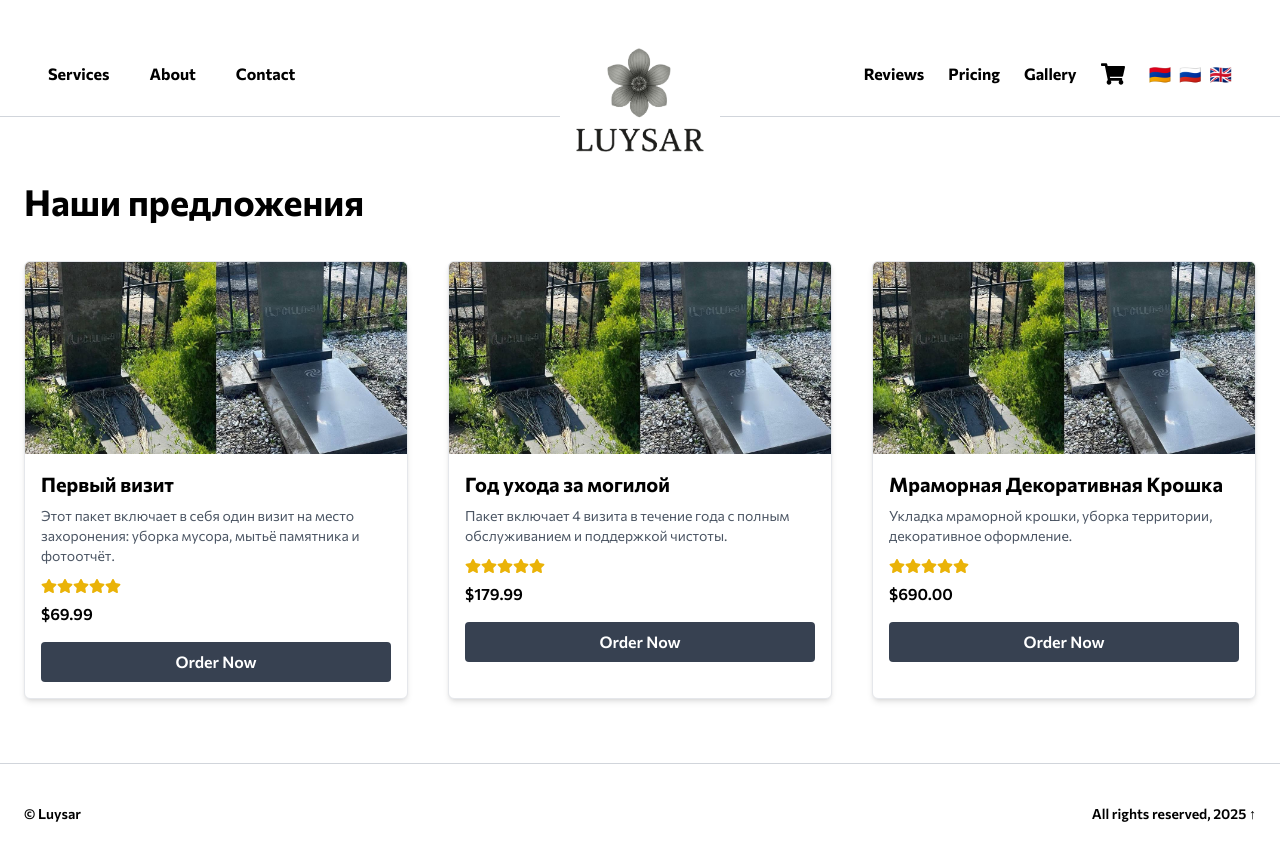
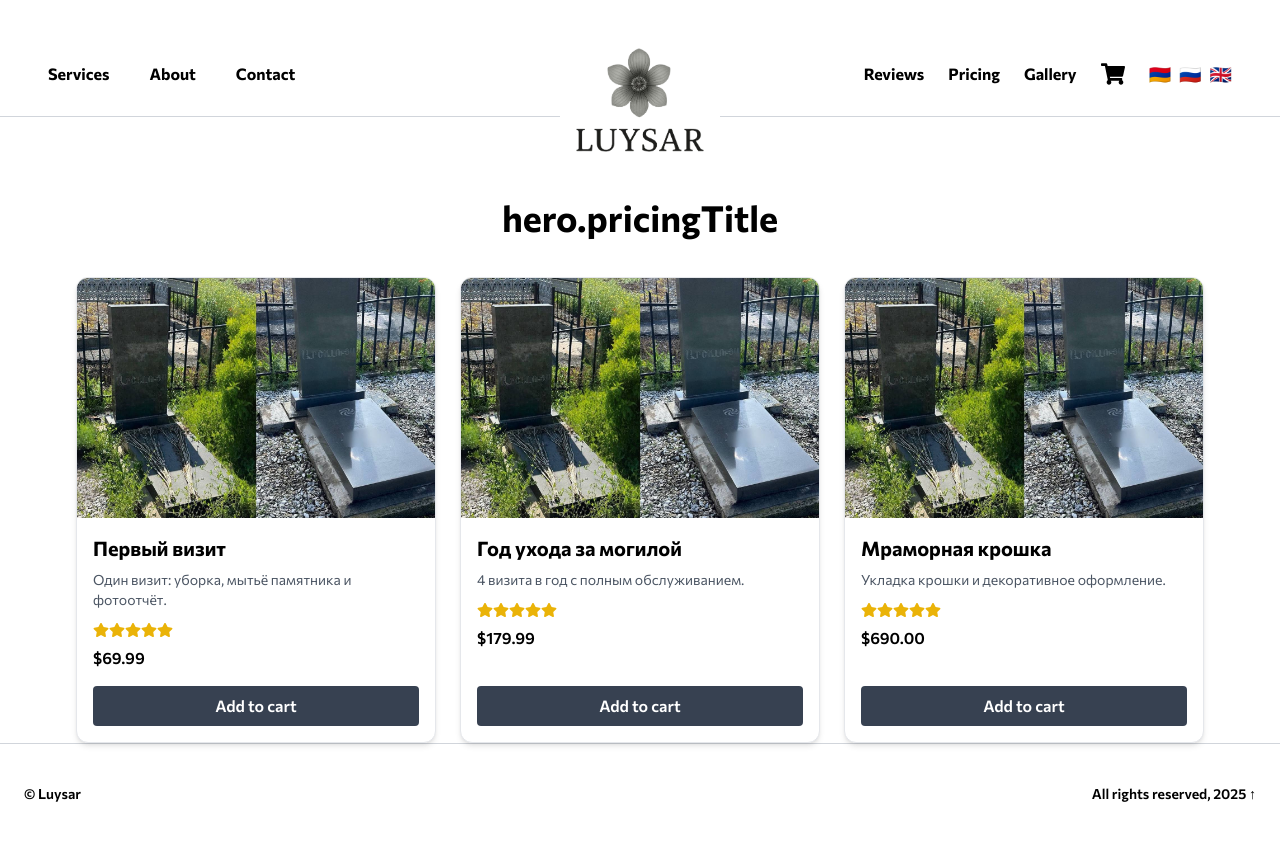
Before and after one commit to GorSoghomonian/Luysar_latest, a React (Vite) app: page /pricing in a window 1280 px wide. Shown: the top 860 px of the page. Built offline with nearby package versions, Linux system fonts and the light colour scheme.

Commit message:
добавил крточки на основную страницу и обновил фото крошки

```diff
--- a/index.html
+++ b/index.html
@@ -1,6 +1,15 @@
 <!DOCTYPE html>
 <html lang="en">
   <head>
+    <!-- Google tag (gtag.js) -->
+<script async src="https://www.googletagmanager.com/gtag/js?id=G-316BNVTQVT"></script>
+<script>
+  window.dataLayer = window.dataLayer || [];
+  function gtag(){dataLayer.push(arguments);}
+  gtag('js', new Date());
+
+  gtag('config', 'G-316BNVTQVT');
+</script>
     <meta charset="UTF-8" />
     <link rel="icon" href="/favicon.ico" type="image/x-icon" />
     <meta name="viewport" content="width=device-width, initial-scale=1.0" />
@@ -14,15 +23,6 @@
         "logo": "https://www.luysar.com/logo512_google_serp.png"
       }
       </script>
-<!-- Google tag (gtag.js) -->
-<script async src="https://www.googletagmanager.com/gtag/js?id=G-316BNVTQVT"></script>
-<script>
-  window.dataLayer = window.dataLayer || [];
-  function gtag(){dataLayer.push(arguments);}
-  gtag('js', new Date());
-
-  gtag('config', 'G-316BNVTQVT');
-</script>
   </head>
   <body>
     <div id="root"></div>
--- a/src/components/difference/GallerySection.jsx
+++ b/src/components/difference/GallerySection.jsx
@@ -26,7 +26,7 @@ export default function GallerySection() {
           className="w-full h-[32rem] md:col-span-2 rounded-2xl shadow-md object-cover"
         />
         <img
-          src="/gallery4.jpg"
+          src="/kroshka.jpeg"
           alt="Before and After 4"
           className="w-full h-[32rem] md:col-span-3 rounded-2xl shadow-md object-cover"
         />
--- a/src/components/main/HeroSection.jsx
+++ b/src/components/main/HeroSection.jsx
@@ -1,11 +1,15 @@
 import React from 'react';
 import { useTranslation } from 'react-i18next';
+import PricingPage from '../../routes/Pricing';
+import ServiceBlock2 from '../cards/ServiceBlock2';
+import Services from '../../routes/Services';
 
 export default function HeroSection() {
   const { t } = useTranslation();
 
   return (
     <section className="text-center py-28 px-4 font-sans mt-10">
+      <div className='pb-10'>
       <h1 className="text-4xl md:text-5xl font-extrabold mb-6 text-black">
         {t('hero.title')}
       </h1>
@@ -15,9 +19,11 @@ export default function HeroSection() {
       >
         {t('hero.description')}
       </p>
-      <button className="bg-gray-700 text-white font-bold py-5 px-16 rounded-full hover:bg-gray-800 transition mt-2">
+      <button className="bg-gray-700 text-white font-bold py-5 px-16 rounded-full hover:bg-gray-800 transition mt-2 ">
         {t('hero.button')}
       </button>
+      </div>
+      < Services limit={3}/>
     </section>
   );
 }
--- a/src/routes/Pricing.jsx
+++ b/src/routes/Pricing.jsx
@@ -1,48 +1,86 @@
-import React from 'react';
+import React, { useState } from 'react';
 import { FaStar } from 'react-icons/fa';
+import { useCart } from '../context/CartContext';
+import { useTranslation } from 'react-i18next';
 
 export default function PricingPage() {
+  const { addToCart } = useCart();
+  const { t } = useTranslation();
+  const [showNotification, setShowNotification] = useState(false);
+
+  const handleAddToCart = (key, card) => {
+    addToCart({
+      key,
+      price: card.price,
+      image: card.image,
+    });
+    setShowNotification(true);
+    setTimeout(() => setShowNotification(false), 2000);
+  };
+
   const cards = [
     {
+      key: 'firstVisit',
       title: 'Первый визит',
-      description: 'Этот пакет включает в себя один визит на место захоронения: уборка мусора, мытьё памятника и фотоотчёт.',
+      description: 'Один визит: уборка, мытьё памятника и фотоотчёт.',
       price: '69.99',
       image: '/gallery2.jpg',
     },
     {
+      key: 'yearCare',
       title: 'Год ухода за могилой',
-      description: 'Пакет включает 4 визита в течение года с полным обслуживанием и поддержкой чистоты.',
+      description: '4 визита в год с полным обслуживанием.',
       price: '179.99',
       image: '/gallery2.jpg',
     },
     {
-      title: 'Мраморная Декоративная Крошка',
-      description: 'Укладка мраморной крошки, уборка территории, декоративное оформление.',
+      key: 'marbleGravel',
+      title: 'Мраморная крошка',
+      description: 'Укладка крошки и декоративное оформление.',
       price: '690.00',
       image: '/gallery2.jpg',
     },
   ];
 
   return (
-    <div className="py-16 px-6 max-w-7xl mx-auto font-sans">
-      <h1 className="text-3xl md:text-4xl font-bold mb-10">Наши предложения</h1>
-      <div className="grid grid-cols-1 sm:grid-cols-2 lg:grid-cols-3 gap-10">
-        {cards.map((card, index) => (
-          <div key={index} className="border rounded-md shadow-md overflow-hidden bg-white">
-            <img
-              src={card.image}
-              alt={card.title}
-              className="w-full h-48 object-cover"
-            />
-            <div className="p-4">
-              <h3 className="text-xl font-bold mb-2">{card.title}</h3>
-              <p className="text-sm text-gray-600 mb-3">{card.description}</p>
-              <div className="flex text-yellow-500 mb-2">
-                {[...Array(5)].map((_, i) => <FaStar key={i} />)}
+    <div className="mt-20 relative max-w-7xl mx-auto px-4">
+      {showNotification && (
+        <div className="fixed top-5 right-5 bg-green-600 text-white py-2 px-4 rounded shadow-md z-50">
+          {t('services.added')}
+        </div>
+      )}
+
+      <h2 className="text-3xl md:text-4xl font-bold mb-10 text-center">
+        {t('hero.pricingTitle') || 'Наши предложения'}
+      </h2>
+
+      <div className="flex flex-wrap justify-center gap-6">
+        {cards.map((card) => (
+          <div
+            key={card.key}
+            className="w-full sm:w-[320px] md:w-[340px] lg:w-[360px] flex flex-col border rounded-xl shadow-md overflow-hidden bg-white transition-transform hover:scale-[1.02]"
+          >
+            <img src={card.image} alt={card.title} className="w-full h-60 object-cover" />
+            <div className="flex flex-col justify-between flex-grow p-4" itemScope itemType="https://schema.org/Product">
+              <div>
+                <h3 className="text-xl font-bold mb-2" itemProp="name">{card.title}</h3>
+                <p className="text-sm text-gray-600 mb-3" itemProp="description">{card.description}</p>
+                <meta itemProp="image" content={card.image} />
+                <div className="flex text-yellow-500 mb-2">
+                  {[...Array(5)].map((_, i) => (
+                    <FaStar key={i} />
+                  ))}
+                </div>
+                <p className="font-semibold mb-4" itemProp="offers" itemScope itemType="https://schema.org/Offer">
+                  <span itemProp="priceCurrency" content="USD">$</span>
+                  <span itemProp="price">{card.price}</span>
+                </p>
               </div>
-              <p className="font-semibold mb-4">${card.price}</p>
-              <button className="w-full py-2 bg-gray-700 text-white font-semibold rounded hover:bg-gray-800 transition">
-                Order Now
+              <button
+                onClick={() => handleAddToCart(card.key, card)}
+                className="w-full py-2 bg-gray-700 text-white font-semibold rounded hover:bg-gray-800 transition mt-auto"
+              >
+                {t('cart.add')}
               </button>
             </div>
           </div>
```
Also changed, not shown: src/routes/Services.jsx (+90 -4 lines).
